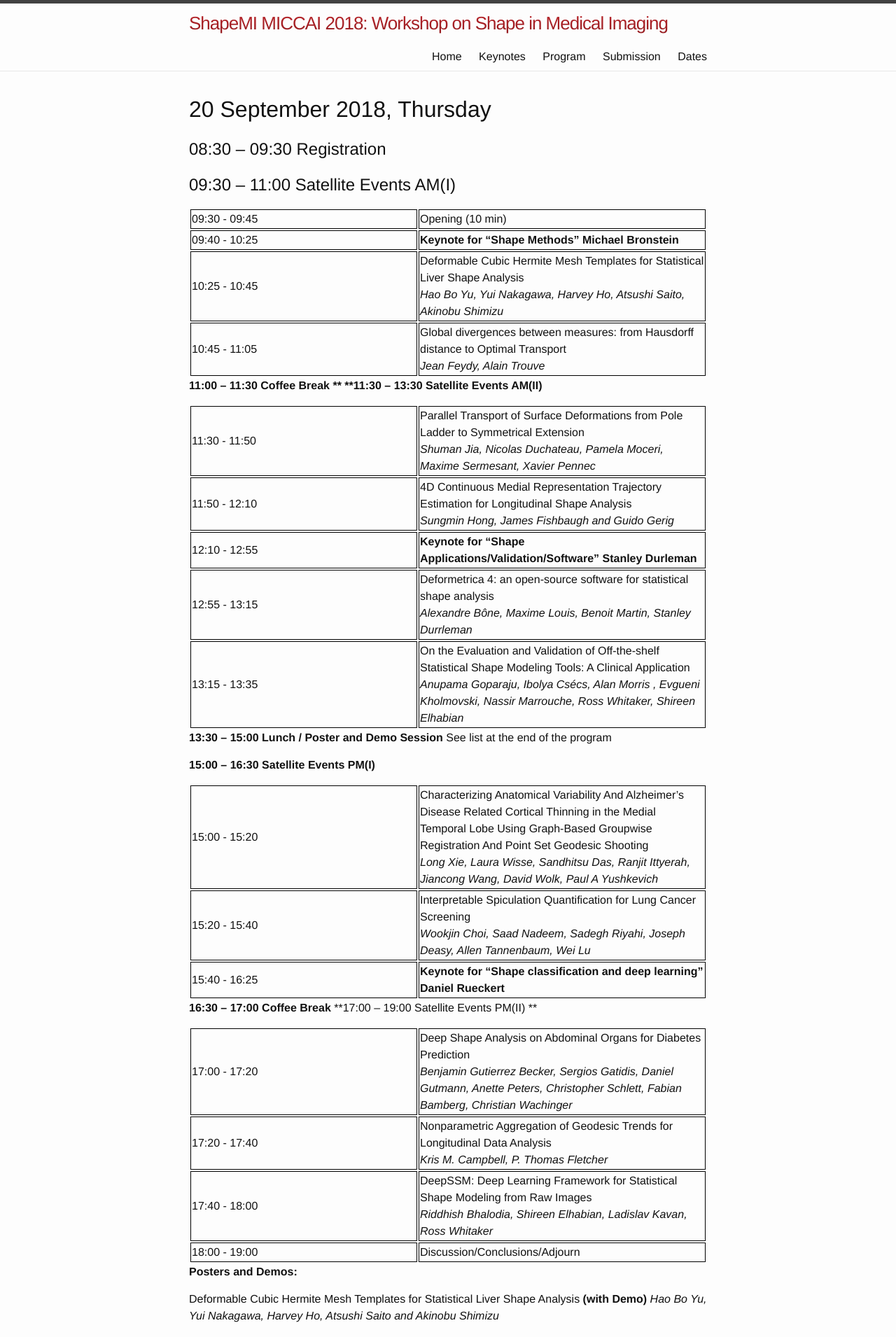
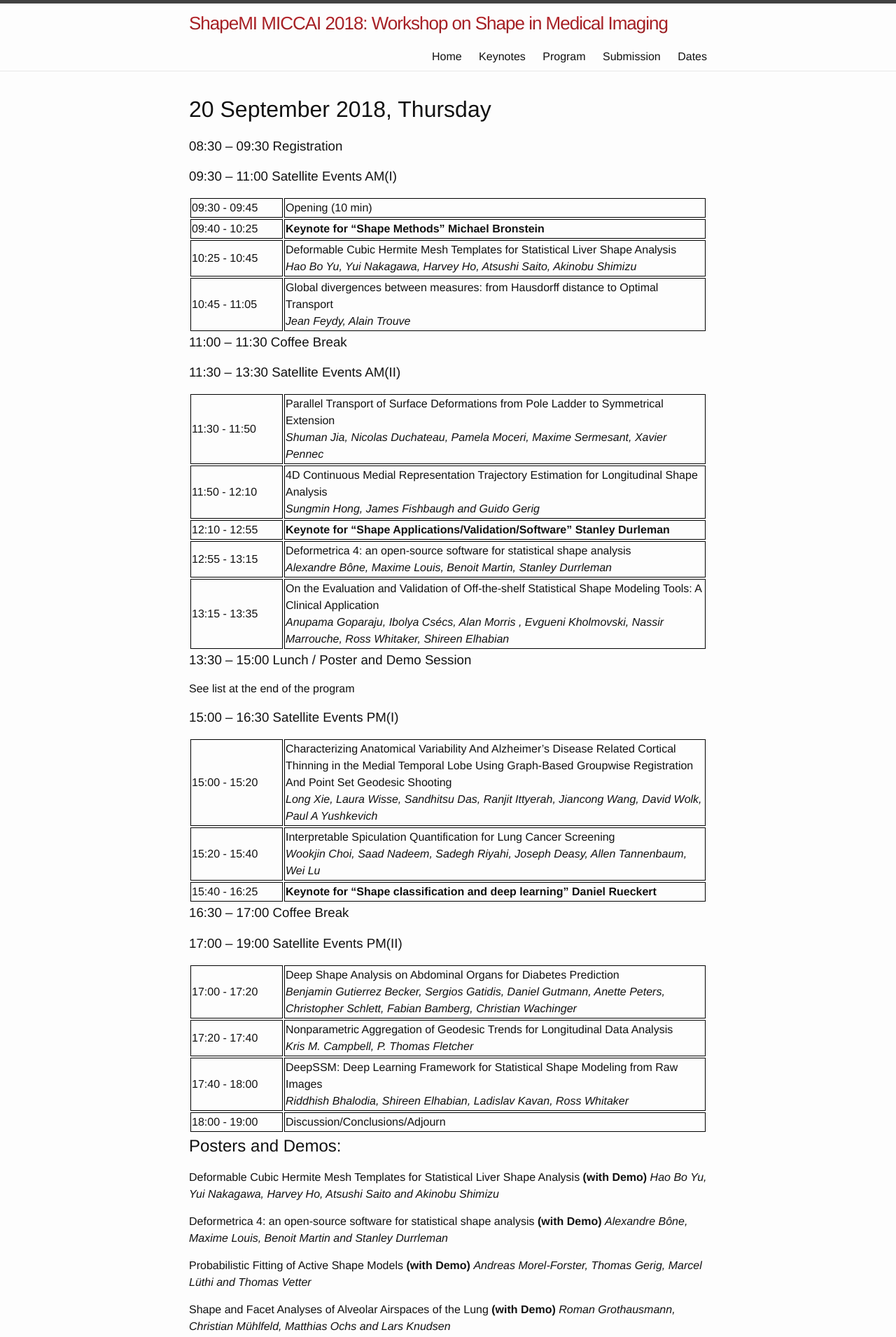
Before and after one commit to shapemi/shapemi2020, a Jekyll site: the page built from program/index.md, in a window 1280 px wide. Shown: the top 1910 px of the page at 70% size. Built offline with Jekyll 4.4.1, drawn with Linux system fonts in a browser that asks for light colours.

Commit message:
Update index.md

```diff
--- a/program/index.md
+++ b/program/index.md
@@ -8,14 +8,14 @@ order: 2
 <style>
 .tablelines table, .tablelines td, .tablelines th {
         border: 1px solid black;
-        min-width: 20em;
+        min-width: 8em;
         }
 </style>
 
 # 20 September 2018, Thursday
 
-##  08:30 – 09:30 Registration
-## 09:30 – 11:00 Satellite Events AM(I)
+### 08:30 – 09:30 Registration
+### 09:30 – 11:00 Satellite Events AM(I)
 
 | 09:30 - 09:45 | Opening  (10 min)|
 | 09:40 - 10:25 | <span style="font-weight:bold">Keynote for “Shape Methods” Michael Bronstein</span> |
@@ -23,8 +23,8 @@ order: 2
 | 10:45 - 11:05 | Global divergences between measures: from Hausdorff distance to Optimal Transport <br> *Jean Feydy, Alain Trouve*|
 {: .tablelines}
 
-**11:00 – 11:30 Coffee Break **
-**11:30 – 13:30 Satellite Events AM(II)**
+### 11:00 – 11:30 Coffee Break
+### 11:30 – 13:30 Satellite Events AM(II)
 
 | 11:30 - 11:50 | Parallel Transport of Surface Deformations from Pole Ladder to Symmetrical Extension <br> *Shuman Jia, Nicolas Duchateau, Pamela Moceri, Maxime Sermesant, Xavier Pennec*|
 | 11:50 - 12:10 | 4D Continuous Medial Representation Trajectory Estimation for Longitudinal Shape Analysis <br> *Sungmin Hong, James Fishbaugh and Guido Gerig*|
@@ -35,18 +35,18 @@ order: 2
 
 
 
-**13:30 – 15:00 Lunch / Poster and Demo Session**
+### 13:30 – 15:00 Lunch / Poster and Demo Session
 See list at the end of the program
 
-**15:00 – 16:30  Satellite Events PM(I)**
+### 15:00 – 16:30  Satellite Events PM(I)
 
 | 15:00 - 15:20 | Characterizing Anatomical Variability And Alzheimer’s Disease Related Cortical Thinning in the Medial Temporal Lobe Using Graph-Based Groupwise Registration And Point Set Geodesic Shooting <br> *Long Xie, Laura Wisse, Sandhitsu Das, Ranjit Ittyerah, Jiancong Wang, David Wolk, Paul A Yushkevich*|
 | 15:20 - 15:40 | Interpretable Spiculation Quantification for Lung Cancer Screening <br> *Wookjin Choi, Saad Nadeem, Sadegh Riyahi, Joseph Deasy, Allen Tannenbaum, Wei Lu*|
 | 15:40 - 16:25 | <span style="font-weight:bold">Keynote for "Shape classification and deep learning" Daniel Rueckert</span>|
 {: .tablelines}
 
-**16:30 – 17:00 Coffee Break**
-**17:00 – 19:00 Satellite Events PM(II)  **
+### 16:30 – 17:00 Coffee Break
+### 17:00 – 19:00 Satellite Events PM(II)
 
 | 17:00 - 17:20 | Deep Shape Analysis on Abdominal Organs for Diabetes Prediction <br> *Benjamin Gutierrez Becker, Sergios Gatidis, Daniel Gutmann, Anette Peters, Christopher Schlett, Fabian Bamberg, Christian Wachinger*|
 | 17:20 - 17:40 | Nonparametric Aggregation of Geodesic Trends for Longitudinal Data Analysis <br> *Kris M. Campbell, P. Thomas Fletcher*|
@@ -54,7 +54,7 @@ See list at the end of the program
 | 18:00 - 19:00 | Discussion/Conclusions/Adjourn|
 {: .tablelines}
 
-**Posters and Demos:**
+## Posters and Demos:
 
 Deformable Cubic Hermite Mesh Templates for Statistical Liver Shape Analysis <span style="font-weight:bold">(with Demo)</span>
 *Hao Bo Yu, Yui Nakagawa, Harvey Ho, Atsushi Saito and Akinobu Shimizu*
```
